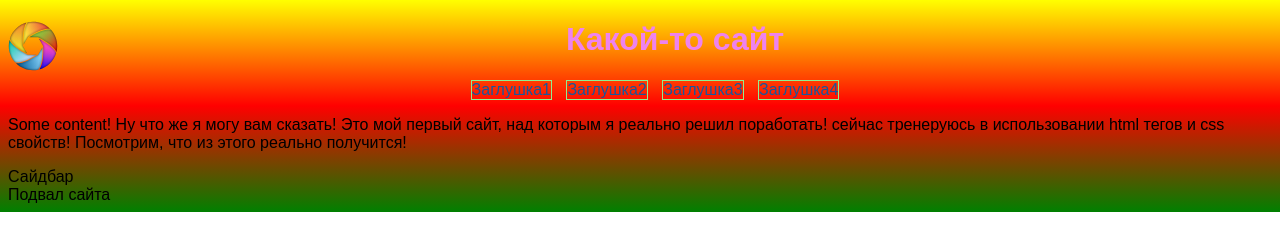
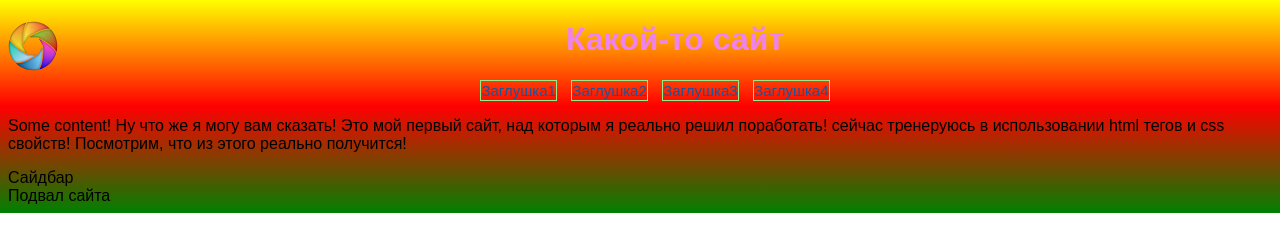
Before and after one commit to Matvey888/123, a plain HTML site: page index.html in a window 1280 px wide. Drawn offline with Linux system fonts and the light colour scheme.

Commit message:
changes font-size

```diff
--- a/style.css
+++ b/style.css
@@ -20,7 +20,8 @@ ul.main-nav li {
 	display: inline-block;
 	margin-right: 10px;
 	border: 1px solid lightgreen;
-
+	font-size: 15px;
+	line-height: 19px;
 }
 
 a {
```
